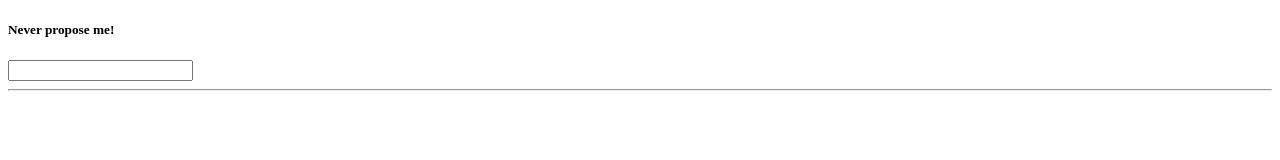
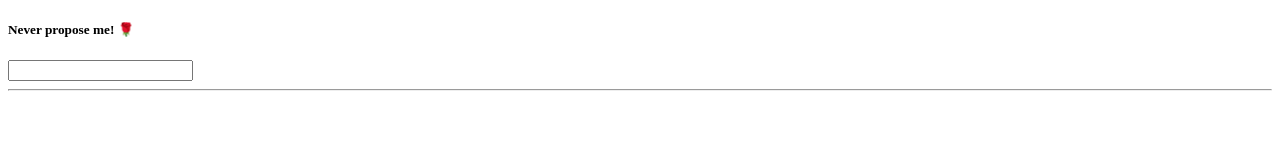
Before and after one commit to stowrt/guess-a-number-svelte, a Svelte app: page / in a window 1280 px wide. Shown: the top 160 px of the page. Built offline with nearby package versions, Linux system fonts and the light colour scheme; the HTML template or start-up script is replaced by a standard one.

Commit message:
:robot: Add rose

```diff
--- a/src/love-hate.svelte
+++ b/src/love-hate.svelte
@@ -2,7 +2,7 @@
 	let sentence = "";
 </script>
 <h5>
-	Never propose me!
+	Never propose me! 🌹
 </h5>
 <input type="text" bind:value={sentence}/>
 <hr/>
```
